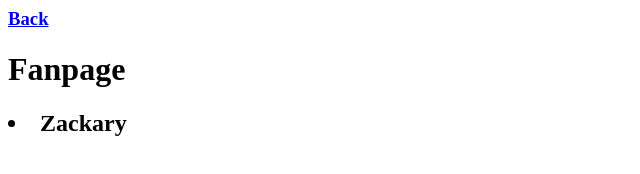
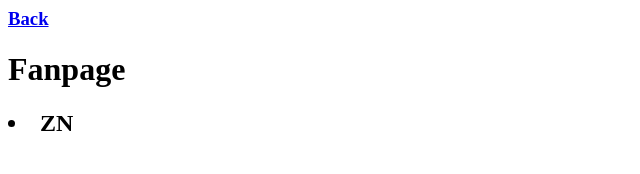
Before and after one commit to Someone8448/nh-cal-Someone8448, a plain HTML site: page fan.html in a window 1280 px wide. Shown: the full height of the page, 0-640 px from the left. Drawn offline with Linux system fonts and the light colour scheme.

Commit message:
Update fan.html

```diff
--- a/fan.html
+++ b/fan.html
@@ -2,5 +2,5 @@
 <title>Fanpage</title>
 <h3><a href="index.html">Back</a></h3>
 <h1>Fanpage</h1>
-<h2><li>Zackary</h2>
+<h2><li>ZN</h2>
 <html>
```
